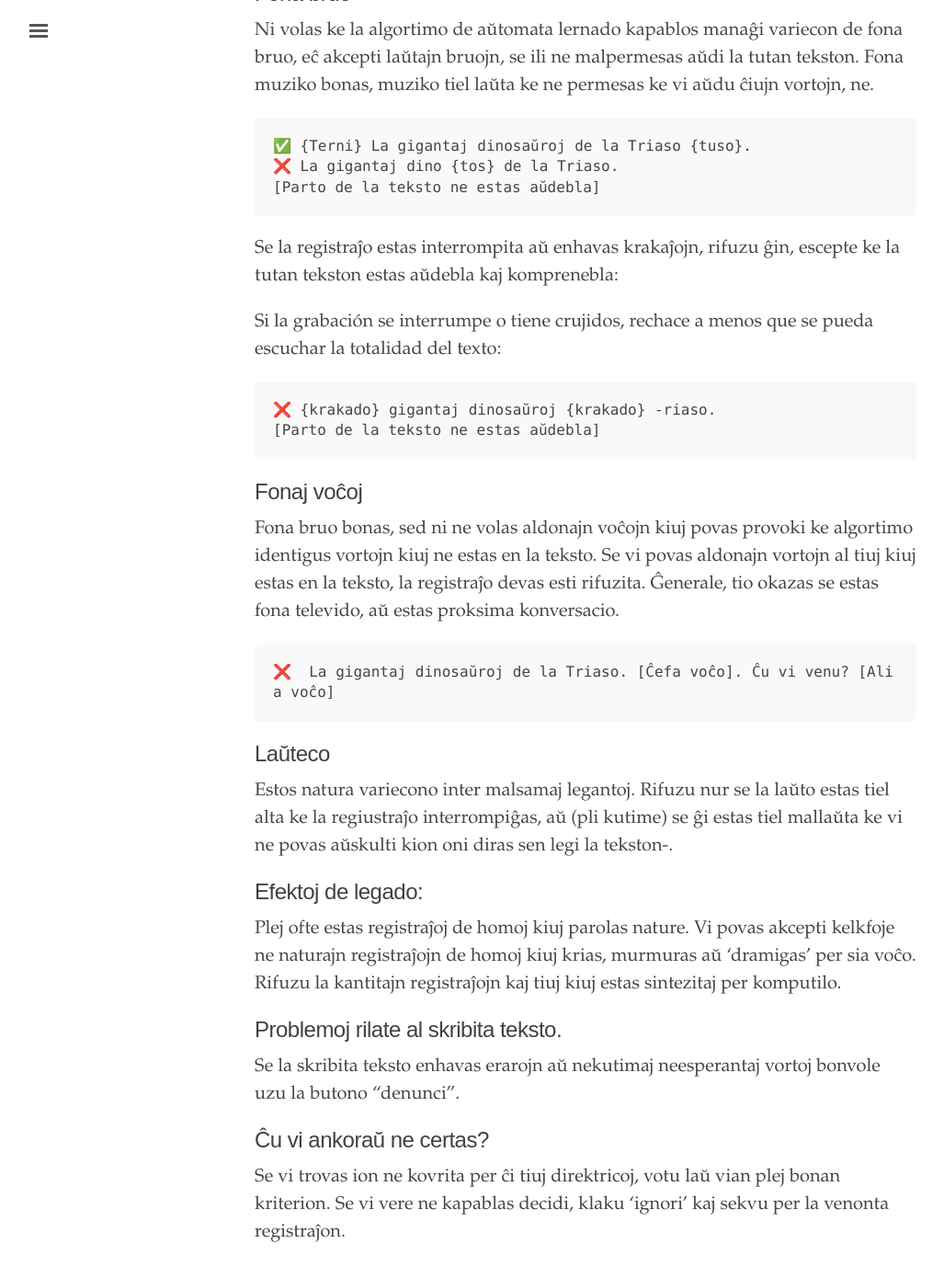
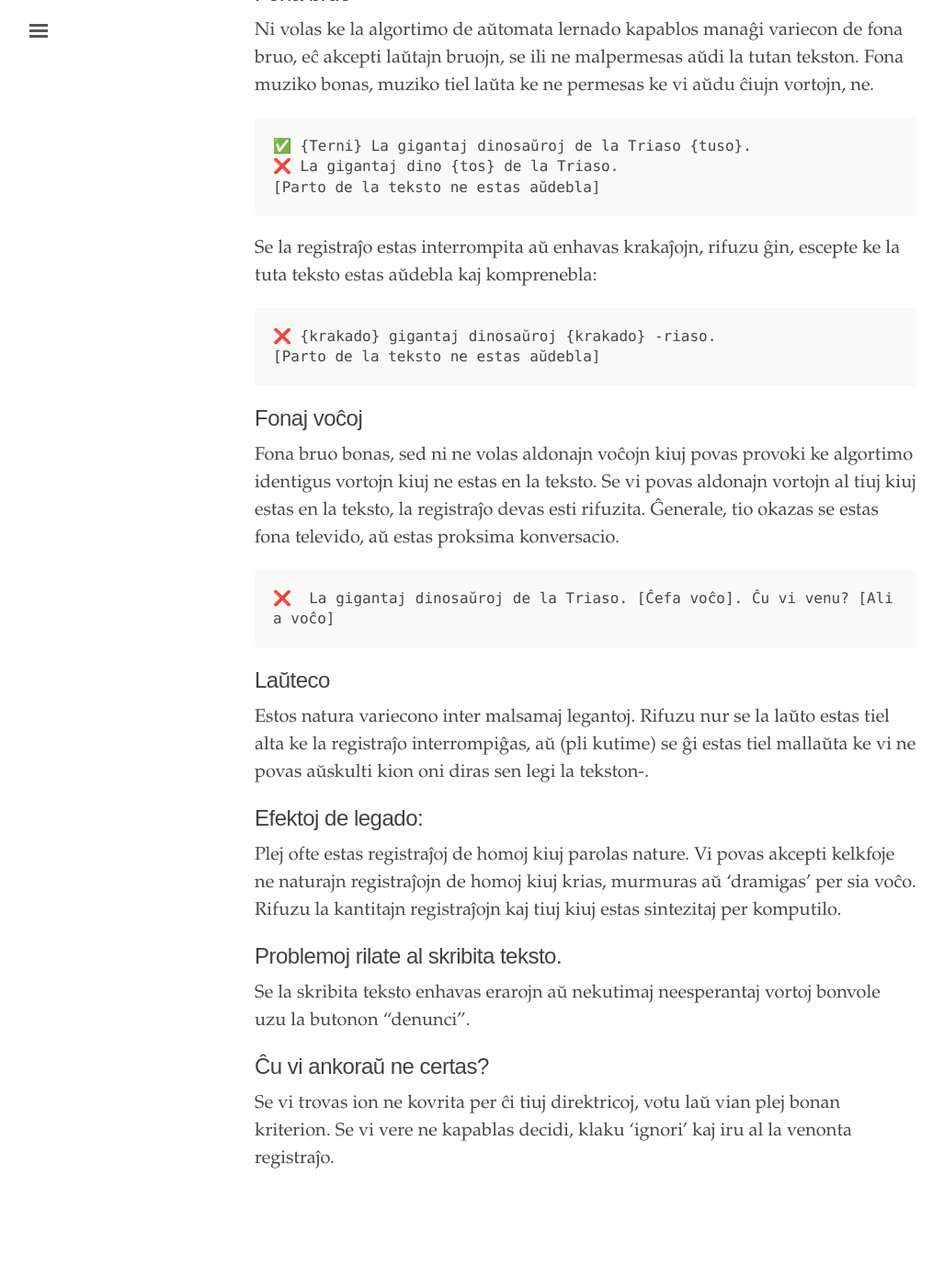
Before and after one commit to parolteknologio/parolteknologio.github.io, a Jekyll site: the page built from gvidlinioj.md, in a window 1280 px wide and 1400 px high, scrolled down 1213 px. Shown: the top 1390 px of the window at 92% size, without its empty margins (3-1030 px from the left). Built offline with Jekyll 4.4.1, drawn with Linux system fonts in a browser that asks for light colours; after the commit the page ends 2568 px from its top, so only the background shows below that; some of the changed text lies outside the part shown.

Commit message:
Forigi hispanan frazon kaj etaj ŝanĝoj

```diff
--- a/gvidlinioj.md
+++ b/gvidlinioj.md
@@ -46,9 +46,7 @@ Ni volas ke la algortimo de aŭtomata lernado kapablos manaĝi variecon de fona
     ❌ La gigantaj dino {tos} de la Triaso.
     [Parto de la teksto ne estas aŭdebla]
 
-Se la registraĵo estas interrompita aŭ enhavas krakaĵojn, rifuzu ĝin, escepte ke la tutan tekston estas aŭdebla kaj komprenebla:
-
-Si la grabación se interrumpe o tiene crujidos, rechace a menos que se pueda escuchar la totalidad del texto:
+Se la registraĵo estas interrompita aŭ enhavas krakaĵojn, rifuzu ĝin, escepte ke la tuta teksto estas aŭdebla kaj komprenebla:
 
     ❌ {krakado} gigantaj dinosaŭroj {krakado} -riaso.
     [Parto de la teksto ne estas aŭdebla]
@@ -61,7 +59,7 @@ Fona bruo bonas, sed ni ne volas aldonajn voĉojn kiuj povas provoki ke algortim
 
 ## Laŭteco
 
-Estos natura variecono inter malsamaj legantoj. Rifuzu nur se la laŭto estas tiel alta ke la regiustraĵo interrompiĝas, aŭ (pli kutime) se ĝi estas tiel mallaŭta ke vi ne povas aŭskulti kion oni diras sen legi la tekston-.
+Estos natura variecono inter malsamaj legantoj. Rifuzu nur se la laŭto estas tiel alta ke la registraĵo interrompiĝas, aŭ (pli kutime) se ĝi estas tiel mallaŭta ke vi ne povas aŭskulti kion oni diras sen legi la tekston-.
 
 ## Efektoj de legado:
 
@@ -69,8 +67,8 @@ Plej ofte estas registraĵoj de homoj kiuj parolas nature. Vi povas akcepti kelk
 
 ## Problemoj rilate al skribita teksto.
 
-Se la skribita teksto enhavas erarojn aŭ nekutimaj neesperantaj vortoj bonvole uzu la butono "denunci".
+Se la skribita teksto enhavas erarojn aŭ nekutimaj neesperantaj vortoj bonvole uzu la butonon "denunci".
 
 ## Ĉu vi ankoraŭ ne certas?
 
-Se vi trovas ion ne kovrita per ĉi tiuj direktricoj, votu laŭ vian plej bonan kriterion. Se vi vere ne kapablas decidi, klaku 'ignori' kaj sekvu per la venonta registraĵon.
+Se vi trovas ion ne kovrita per ĉi tiuj direktricoj, votu laŭ vian plej bonan kriterion. Se vi vere ne kapablas decidi, klaku 'ignori' kaj iru al la venonta registraĵo.
```
Also changed, not shown: other parts of gvidlinioj.md (+1 -1 lines).
